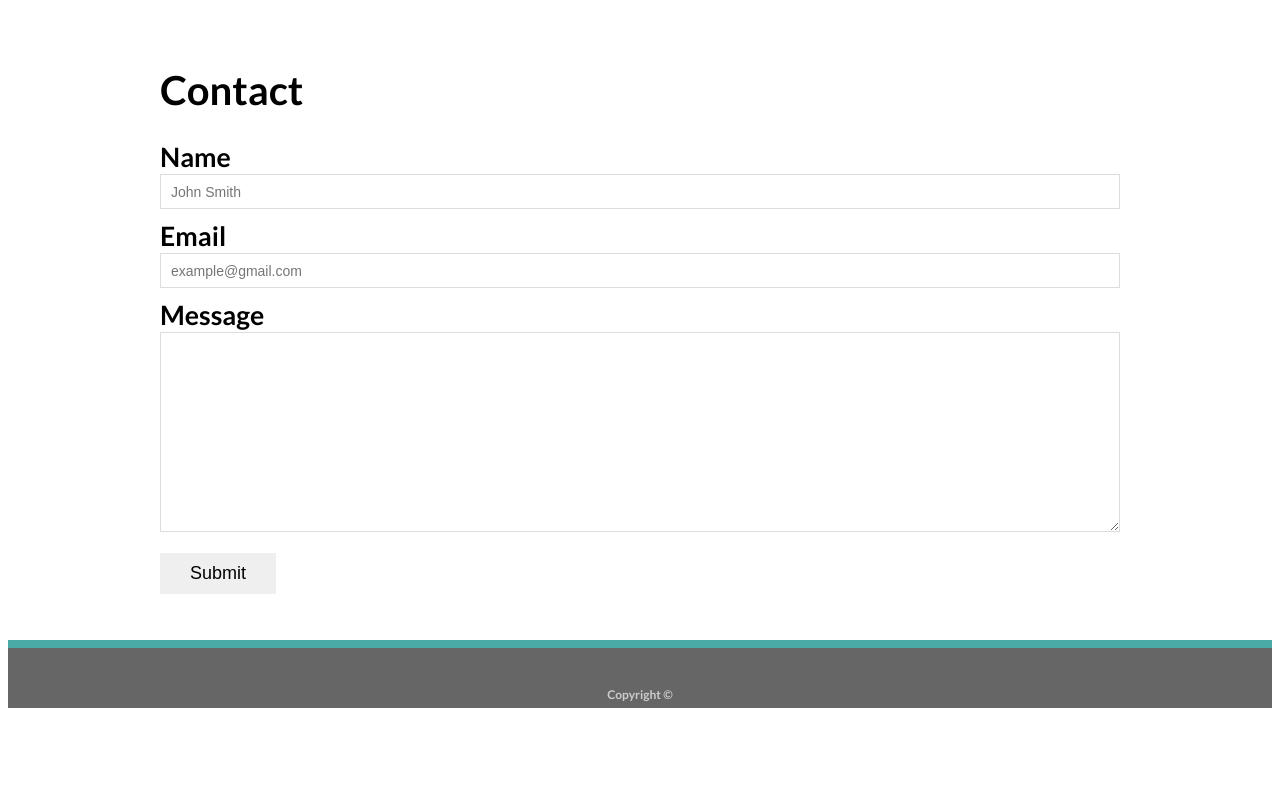
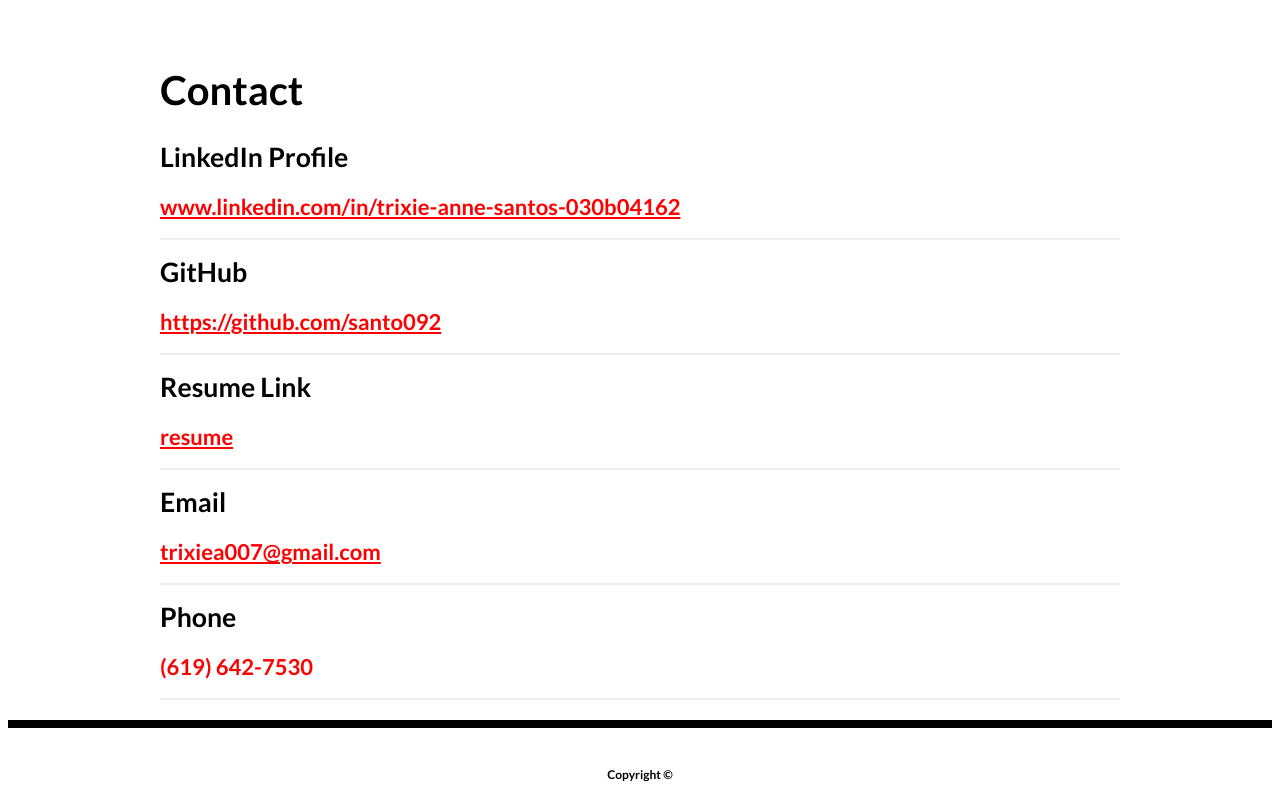
Before and after one commit to santo092/MyPortfolio, a PHP site: page /contact.html in a window 1280 px wide. Shown: the part 98-894 px from the top of the page. Before the commit the page ends 806 px from the top, so only its background shows below. Run offline with PHP 8.4, Linux system fonts and the light colour scheme.

Commit message:
updated portfolio

```diff
--- a/assets/css/style.css
+++ b/assets/css/style.css
@@ -102,10 +102,10 @@ body {
     clear: both;
     font-size: 12px;
     color: #ffffff;
-    color: #cccccc;
+    color:black;
     text-align: center;
-    background: #666666;
-    border-top: 8px solid #4aaaa5;
+    background: white;
+    border-top: 8px solid black;
     height: 50px;
   }
 
--- a/contact.html
+++ b/contact.html
@@ -30,35 +30,48 @@
         <ul>
           <div class="row">
             <li>
-              <label for="name">Name</label>
-              <input type="text" id="name" name="name" placeholder="John Smith" required="required">
+              <label for="name">LinkedIn Profile</label>
+              <h3 id="linkedIn"><a class="nav-item nav-link active make-red"
+                  href="www.linkedin.com/in/trixie-anne-santos-030b04162">www.linkedin.com/in/trixie-anne-santos-030b04162
+                </a></h3>
             </li>
           </div>
           <div class="row">
             <li>
-              <label for="email">Email</label>
-              <input type="email" id="email" name="email" placeholder="example@gmail.com" required="required">
+              <label for="email">GitHub</label>
+              <h3 id="gitHub"><a class="nav-item nav-link active make-red"
+                  href="https://github.com/santo092">https://github.com/santo092
+                </a></h3>
             </li>
           </div>
           <div class="row">
             <li>
-              <label for="message">Message</label>
-              <textarea id="message" name="message" required="required"></textarea>
+              <label for="message">Resume Link</label>
+              <h3 id="contact"><a class="nav-item nav-link active make-red" href="resume.pdf">resume  </a>
+            </li>
+          </div>
+          <div class="row">
+            <li>
+              <label for="message">Email</label>
+              <h3 id="contact"><a class="nav-item nav-link active make-red" href="mailto:trixiea007@gmail.com">trixiea007@gmail.com </a>
+
+            </li>
+          </div>
+          <div class="row">
+            <li>
+              <label for="message">Phone</label>
+              <h3 id="contact"><a class="nav-item nav-link active make-red" >(619) 642-7530 </a>
             </li>
           </div>
         </ul>
-        <input type="submit">
       </form>
-
     </section>
-
   </div>
-
   <footer>
-      <div class="sticky.top">
-    <div class="container">
-      Copyright &copy;
-    </div>
+    <div class="sticky.top">
+      <div class="container">
+        Copyright &copy;
+      </div>
     </div>
   </footer>
 </body>
--- a/index.html
+++ b/index.html
@@ -6,10 +6,8 @@
   <title>About | Your Name</title>
   <link rel="stylesheet" type="text/css" href="assets/css/style.css">
   <link href="https://fonts.googleapis.com/css?family=Lato:700" rel="stylesheet">
-  <script
-  src="http://code.jquery.com/jquery-3.3.1.slim.js"
-  integrity="sha256-fNXJFIlca05BIO2Y5zh1xrShK3ME+/lYZ0j+ChxX2DA="
-  crossorigin="anonymous"></script>
+  <script src="http://code.jquery.com/jquery-3.3.1.slim.js"
+    integrity="sha256-fNXJFIlca05BIO2Y5zh1xrShK3ME+/lYZ0j+ChxX2DA=" crossorigin="anonymous"></script>
 </head>
 
 <body>
```
Also changed, not shown: portfolio.html (+9 -5 lines), README.md, 1 other file. Lines whose indentation alone changed are shown as unchanged.
